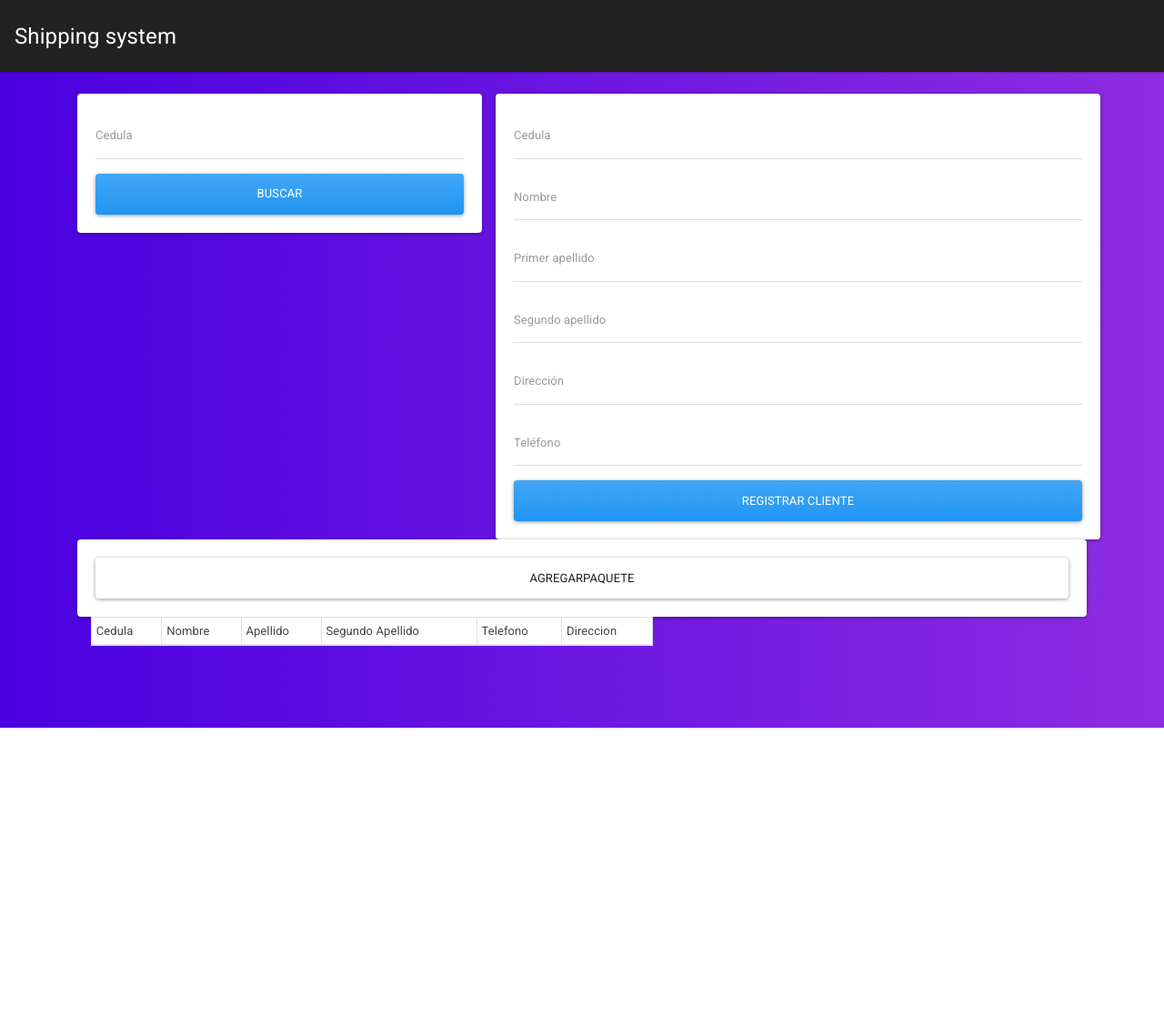
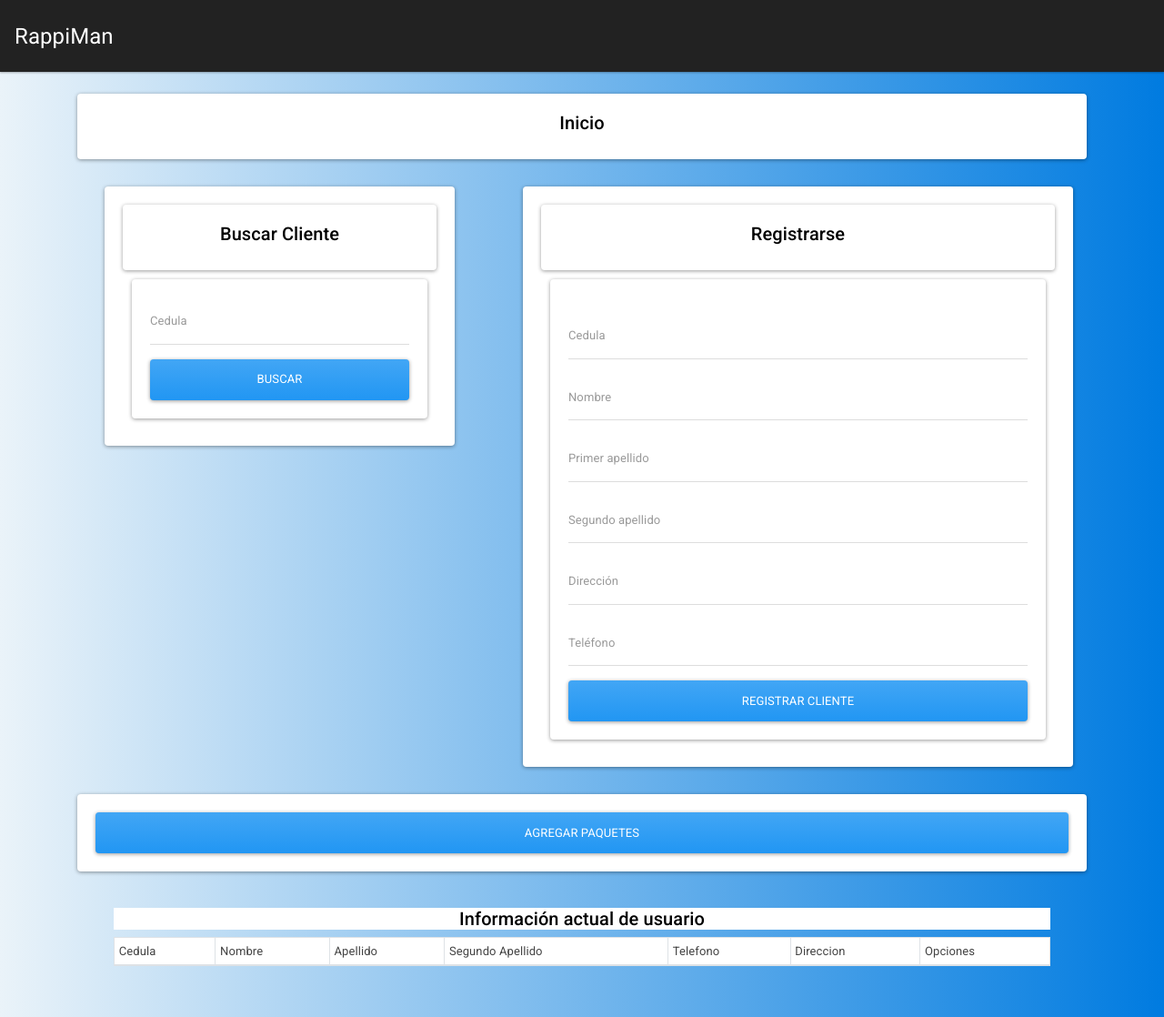
Before and after one commit to DamianLNeyra/Analisis, a Flask app: page /add_paquete in a window 1280 px wide. Shown: the whole page at 91% size. Before the commit the page ends 800 px from the top, so only its background shows below. Run offline with Flask 2, Linux system fonts and the light colour scheme; some libraries are stand-ins or nearby versions.

Commit message:
Commit final 1.0

```diff
--- a/static/css/main.css
+++ b/static/css/main.css
@@ -1,6 +1,6 @@
 body {
-  background: #8E2DE2;  /* fallback for old browsers */
-  background: -webkit-linear-gradient(to right, #4A00E0, #8E2DE2);  /* Chrome 10-25, Safari 5.1-6 */
-  background: linear-gradient(to right, #4A00E0, #8E2DE2); /* W3C, IE 10+/ Edge, Firefox 16+, Chrome 26+, Opera 12+, Safari 7+ */
+  background: #eaf3f9;  /* fallback for old browsers */
+  background: -webkit-linear-gradient(to right,#eaf3f9, #007be0);  /* Chrome 10-25, Safari 5.1-6 */
+  background: linear-gradient(to right,#eaf3f9, #007be0); /* W3C, IE 10+/ Edge, Firefox 16+, Chrome 26+, Opera 12+, Safari 7+ */
 
 }
--- a/templates/index.html
+++ b/templates/index.html
@@ -1,5 +1,10 @@
 {% extends "layout.html" %}
 {% block body %}
+
+  <div class="card card-body">
+      <h1 style="color: black; font-size: 20px;text-align:center; background-color: white">Inicio</h1>
+
+  </div>
 
   <div class="row">
     <div class="col-md-5">
@@ -15,7 +20,12 @@
       {% endfor %}
       {% endif %}
       {% endwith %}
+
+      <div class="card card-body" style="margin:30px;">
           <div class="card card-body">
+              <h1 style="color: black; font-size: 20px;text-align:center; background-color: white">Buscar Cliente</h1>
+            </div>
+        <div class= "card card-body" style="margin:10px;">
             <form action="{{url_for('buscarCliente')}}" method="POST">
                 <div class="form-group">
                   <input type="text" class="form-control" name="cedula" placeholder="Cedula">
@@ -26,9 +36,19 @@
               </form>
         </div>
       </div>
+    </div>
 
+
+
+      <div class="card card-body" style="margin:30px;">
           <div class="card card-body">
+              <h1 style="color: black; font-size: 20px;text-align:center; background-color: white">Registrarse </h1>
+          </div>
+          <div class="card card-body" style="margin:10px;">
               <form action="{{url_for('add_contact')}}" method="POST">
+                  <div class="form-group">
+                    <a></a>
+                  </div>
                   <div class="form-group">
                     <input type="text" class="form-control" name="cedula" placeholder="Cedula">
                   </div>
@@ -53,10 +73,12 @@
                 </form>
                  </div>
          </div>
+    </div>
     <div class="card card-body">
-      <a href="/paquetes" class="btn btn-secondary">agregarPaquete</a>
+      <a href="/paquetes" class="btn btn-primary btn-block">Agregar Paquetes</a>
     </div>
-    <div class="col-md-7">
+    <div class="card-body" style="margin:20px;" >
+       <h1 style="color: black; font-size: 20px;text-align:center; background-color: white">Información actual de usuario</h1>
       <table class="table table-striped table-hover table-bordered table-sm bg-white">
         <thead>
           <tr>
@@ -66,6 +88,7 @@
             <td>Segundo Apellido</td>
             <td>Telefono</td>
             <td>Direccion</td>
+            <td>Opciones</td>
           </tr>
         </thead>
         <tbody>
@@ -78,11 +101,9 @@
             <td>{{contact.4}}</td>
             <td>{{contact.5}}</td>
             <td>
-              <a href="/edit/{{contact.0}}" class="btn btn-secondary">edit</a>
-              <a href="/delete/{{contact.0}}" class="btn btn-danger btn-delete">delete</a>
-              <a href="/envios/{{contact.0}}" class="btn btn-secondary">Listar de paquetes</a>
-
-
+              <a href="/edit/{{contact.0}}" class="btn btn-secondary">Editar</a>
+              <a href="/delete/{{contact.0}}" class="btn btn-danger btn-delete">Borrar</a>
+              <a href="/envios/{{contact.0}}" class="btn btn-secondary" >Listar de paquetes</a>
             </td>
           </tr>
           {% endfor %}
--- a/templates/layout.html
+++ b/templates/layout.html
@@ -1,8 +1,8 @@
 <!DOCTYPE html>
-<html lang="en">
+<html lang="es">
   <head>
     <meta charset="UTF-8">
-    <title>Shipping system by Neira</title>
+    <title>Envios RappiMan</title>
     <!-- BOOSTRAP 4 -->
     <link rel="stylesheet" href="https://bootswatch.com/4/materia/bootstrap.min.css">
     <link rel="stylesheet" href="{{url_for('static', filename='css/main.css')}}">
@@ -11,7 +11,7 @@
 
     <!-- NAVIGATION  -->
     <nav class="navbar navbar-dark bg-dark">
-      <a class="navbar-brand" href="/">Shipping system</a>
+      <a class="navbar-brand" href="/">RappiMan</a>
     </nav>
 
     <div class="container pt-4">
```
Also changed, not shown: static/css/style.css (+8 -0 lines), templates/login.html (+1 -19 lines), templates/principal.html (deleted, +0 -14 lines). Lines whose indentation alone changed are shown as unchanged.
